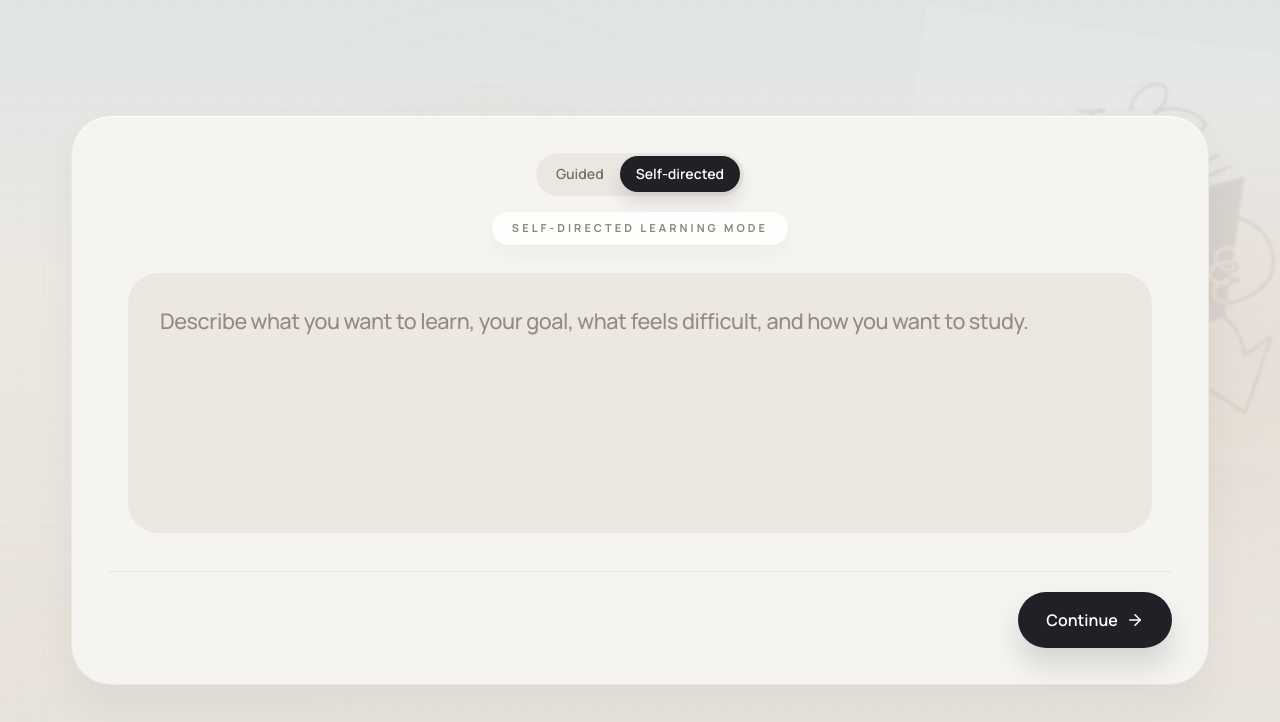
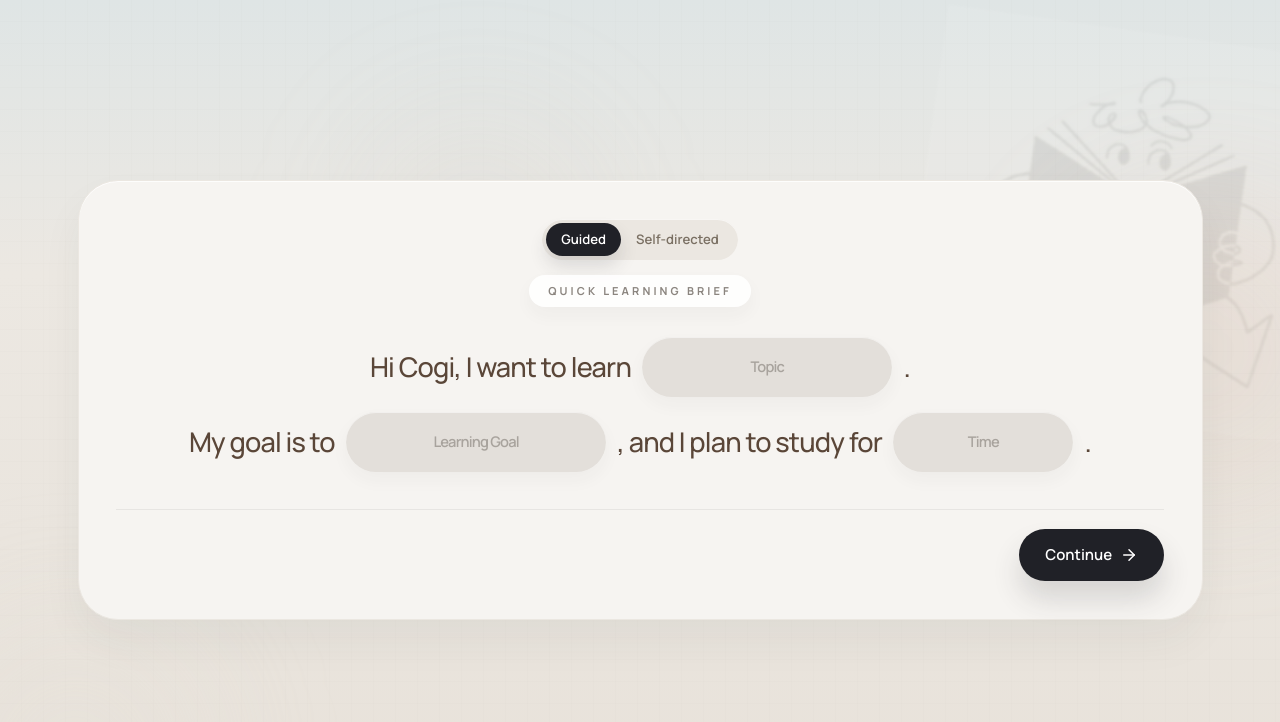
Before and after one commit to Rachel-Gui/figmabuild2026, a React (Vite) app: page / in a window 1280 px wide. Shown: the top 722 px of the page. Built offline with nearby package versions, Linux system fonts and the light colour scheme.

Commit message:
Reduce overall UI scale

```diff
--- a/src/app/components/LoginView.tsx
+++ b/src/app/components/LoginView.tsx
@@ -7,7 +7,7 @@ import doodle from '@/assets/c66905e9277bdd045c5911a8ef1f9bc6131f4a00.png';
 
 export const LoginView = () => {
   const navigate = useNavigate();
-  const [mode, setMode] = useState<'guided' | 'self'>('self');
+  const [mode, setMode] = useState<'guided' | 'self'>('guided');
   const [prompt, setPrompt] = useState('');
   const [topic, setTopic] = useState('');
   const [goal, setGoal] = useState('');
@@ -39,15 +39,15 @@ export const LoginView = () => {
         <div className="app-grid absolute inset-0 opacity-30" />
       </div>
 
-      <div className="app-page-frame relative mx-auto flex min-h-[calc(100dvh-2.5rem)] max-w-[min(96vw,84rem)] items-center justify-center">
+      <div className="relative mx-auto flex min-h-[calc(100dvh-2.5rem)] max-w-[min(96vw,84rem)] items-center justify-center">
         <motion.section
           initial={{ opacity: 0, y: 28 }}
           animate={{ opacity: 1, y: 0 }}
           transition={{ duration: 0.55, delay: 0.08 }}
-          className="relative w-full max-w-[min(92vw,74rem)] rounded-[44px] p-3 sm:p-4 lg:p-5"
+          className="relative w-full max-w-[min(92vw,78rem)] rounded-[44px] p-3 sm:p-5 lg:p-6"
         >
-          <div className="rounded-[40px] border border-[#ebe7e1] bg-[#f6f4f1] px-6 py-7 shadow-[0_22px_42px_rgba(49,50,56,0.05),inset_0_1px_0_rgba(255,255,255,0.82)] sm:px-8 sm:py-8 lg:px-9 lg:py-9">
-            <div className="mb-7 flex flex-col items-center gap-4">
+          <div className="rounded-[40px] border border-[#ebe7e1] bg-[#f6f4f1] px-6 py-7 shadow-[0_22px_42px_rgba(49,50,56,0.05),inset_0_1px_0_rgba(255,255,255,0.82)] sm:px-9 sm:py-9 lg:px-10 lg:py-10">
+            <div className="mb-8 flex flex-col items-center gap-4">
               <div className="inline-flex rounded-full bg-[#ebe7e1] p-1 shadow-[inset_0_1px_0_rgba(255,255,255,0.65)]">
                 {[
                   ['guided', 'Guided'],
@@ -79,11 +79,11 @@ export const LoginView = () => {
                   value={prompt}
                   onChange={(e) => setPrompt(e.target.value)}
                   placeholder="Describe what you want to learn, your goal, what feels difficult, and how you want to study."
-                  className="min-h-[220px] w-full resize-none rounded-[30px] bg-[#ece7e1] px-6 py-6 text-[1.15rem] font-medium leading-8 tracking-[-0.02em] text-[#313238] outline-none placeholder:text-[#938b82] sm:min-h-[260px] sm:px-8 sm:py-8 sm:text-[1.35rem]"
+                  className="min-h-[220px] w-full resize-none rounded-[30px] bg-[#ece7e1] px-6 py-6 text-[1.05rem] font-medium leading-8 tracking-[-0.02em] text-[#313238] outline-none placeholder:text-[#938b82] sm:min-h-[260px] sm:px-8 sm:py-8 sm:text-[1.22rem]"
                 />
               </div>
             ) : (
-              <div className="mx-auto max-w-[min(100%,62rem)] text-center text-[clamp(1.25rem,1.05rem+0.8vw,1.9rem)] font-medium leading-[1.38] tracking-[-0.03em] text-[#5a4638]">
+              <div className="mx-auto max-w-[min(100%,66rem)] text-center text-[clamp(1.22rem,1rem+0.95vw,1.95rem)] font-medium leading-[1.38] tracking-[-0.03em] text-[#5a4638]">
                 <div className="flex flex-wrap items-center justify-center gap-x-3 gap-y-3">
                   <span>Hi Cogi, I want to learn</span>
                   <InlineField
@@ -115,7 +115,7 @@ export const LoginView = () => {
               </div>
             )}
 
-            <div className="mt-7 flex justify-end border-t border-[#313238]/8 pt-5 sm:mt-8">
+            <div className="mt-8 flex justify-end border-t border-[#313238]/8 pt-5 sm:mt-10">
               <button
                 onClick={handleNext}
                 className="inline-flex items-center justify-center gap-2 rounded-full bg-[#202127] px-7 py-4 text-base font-semibold text-white shadow-[0_18px_28px_rgba(49,50,56,0.16)] transition hover:bg-[#313238]"
@@ -150,7 +150,7 @@ const InlineField = ({
       value={value}
       onChange={(e) => onChange(e.target.value)}
       placeholder={placeholder}
-      className="w-full bg-transparent text-center text-[0.95rem] font-semibold text-[#313238] outline-none placeholder:text-[#a8a39d] sm:text-[1.05rem]"
+      className="w-full bg-transparent text-center text-[0.9rem] font-semibold text-[#313238] outline-none placeholder:text-[#a8a39d] sm:text-[0.98rem]"
     />
   </label>
 );
--- a/src/app/components/MainLayout.tsx
+++ b/src/app/components/MainLayout.tsx
@@ -53,7 +53,7 @@ export const MainLayout = () => {
         <div className="app-grid absolute inset-0 opacity-35" />
       </div>
 
-      <div className="app-page-frame relative flex min-h-[100dvh]">
+      <div className="relative flex min-h-[100dvh]">
         <button
           onClick={() => setIsSidebarOpen(true)}
           className="app-frost fixed left-4 top-4 z-40 inline-flex h-12 w-12 items-center justify-center rounded-2xl text-[#313238] lg:hidden"
@@ -71,7 +71,7 @@ export const MainLayout = () => {
 
         <aside
           className={clsx(
-            'app-surface fixed inset-y-4 left-4 z-40 flex h-[calc(100dvh-2rem)] flex-col overflow-hidden rounded-[30px] p-[var(--shell-padding)] transition-all duration-300 lg:static lg:m-4 lg:h-[calc(100dvh-2rem)] lg:self-start lg:translate-x-0',
+            'app-surface fixed inset-y-4 left-4 z-40 flex h-[calc(100dvh-2rem)] flex-col overflow-hidden rounded-[30px] p-4 transition-all duration-300 lg:static lg:m-4 lg:h-[calc(100dvh-2rem)] lg:self-start lg:translate-x-0',
             isSidebarCollapsed ? 'w-[92px]' : 'w-[290px]',
             isSidebarOpen ? 'translate-x-0' : '-translate-x-[120%]'
           )}
@@ -88,7 +88,7 @@ export const MainLayout = () => {
               </NavLink>
               {!isSidebarCollapsed && (
                 <>
-                  <h2 className="text-[clamp(1.45rem,1.2rem+0.45vw,1.65rem)] font-semibold leading-tight text-[#313238]">Adaptive Learning Studio</h2>
+                  <h2 className="text-[1.58rem] font-semibold leading-tight text-[#313238]">Adaptive Learning Studio</h2>
                   <p className="mt-2 max-w-[18rem] text-sm leading-6 text-[#7a7063]">
                     A cleaner control center for planning lessons, chatting with AI, and tracking progress.
                   </p>
@@ -145,7 +145,7 @@ export const MainLayout = () => {
                       </div>
                       {!isSidebarCollapsed && (
                         <div>
-                          <div className="text-[0.97rem] font-bold">{item.label}</div>
+                          <div className="text-base font-bold">{item.label}</div>
                           <div
                             className={clsx(
                               'mt-1 text-sm leading-5',
@@ -192,7 +192,7 @@ export const MainLayout = () => {
                     </div>
                     {!isSidebarCollapsed && (
                       <div>
-                        <div className="text-[0.97rem] font-bold">{profileNavItem.label}</div>
+                        <div className="text-base font-bold">{profileNavItem.label}</div>
                         <div
                           className={clsx(
                             'mt-1 text-sm leading-5',
@@ -211,8 +211,8 @@ export const MainLayout = () => {
 
         </aside>
 
-        <div className="flex min-w-0 flex-1 flex-col p-[var(--shell-padding)] pt-20 lg:p-[var(--shell-padding)] lg:pl-0 lg:pt-[var(--shell-padding)]">
-          <main className="min-h-0 flex-1 overflow-hidden rounded-[var(--panel-radius)]">
+        <div className="flex min-w-0 flex-1 flex-col p-4 pt-20 lg:p-4 lg:pl-0 lg:pt-4">
+          <main className="min-h-0 flex-1 overflow-hidden rounded-[34px]">
             <Outlet />
           </main>
         </div>
--- a/src/app/components/QuizView.tsx
+++ b/src/app/components/QuizView.tsx
@@ -139,8 +139,8 @@ export const QuizView = () => {
       animate={{ opacity: 1, y: 0 }}
       className="grid gap-5"
     >
-      <section className="app-surface overflow-hidden rounded-[32px] p-4 sm:p-5">
-        <div className="grid gap-4 xl:grid-cols-[68px_minmax(0,1.1fr)_300px]">
+      <section className="app-surface overflow-hidden rounded-[36px] p-4 sm:p-5">
+        <div className="grid gap-4 xl:grid-cols-[72px_minmax(0,1.1fr)_320px]">
           <aside className="hidden rounded-[28px] bg-[#f7f4ef] p-3 xl:flex xl:flex-col xl:items-center xl:justify-between">
             <div className="space-y-3">
               {dashboardTabs.map((item) => {
@@ -173,7 +173,7 @@ export const QuizView = () => {
           <div className="grid gap-4">
             <div className="flex flex-col gap-3 rounded-[30px] bg-[#f7f4ef] px-5 py-5 sm:flex-row sm:items-center sm:justify-between">
               <div>
-                <div className="text-[clamp(1.65rem,1.45rem+0.6vw,2rem)] font-semibold tracking-[-0.04em] text-[#313238]">Hi, Rachel.</div>
+                <div className="text-[1.75rem] font-semibold tracking-[-0.04em] text-[#313238]">Hi, Rachel.</div>
                 <div className="mt-1 text-sm leading-6 text-[#7a7063]">
                   Here is today&apos;s learning state, with attention, emotion, and anxiety signals in one place.
                 </div>
@@ -206,7 +206,7 @@ export const QuizView = () => {
             )}
 
             <div className="grid gap-4 lg:grid-cols-[minmax(0,1.2fr)_320px]">
-              <section className="relative overflow-hidden rounded-[24px] bg-[#d9d0c3] p-3">
+              <section className="relative overflow-hidden rounded-[26px] bg-[#d9d0c3] p-3">
                 <div className="max-w-[190px]">
                   <div className="text-[12px] font-semibold text-[#313238]">Today&apos;s learning condition</div>
                   <div className="mt-1 text-[12px] leading-4.5 text-[#5f564c]">
@@ -239,7 +239,7 @@ export const QuizView = () => {
                       type="button"
                       onClick={() => setActiveMetric(metric.label)}
                       className={clsx(
-                        'flex min-h-[124px] flex-col rounded-[16px] bg-white/58 px-3 py-3 text-left backdrop-blur-xl transition',
+                        'flex min-h-[118px] flex-col rounded-[16px] bg-white/58 px-3 py-3 text-left backdrop-blur-xl transition',
                         activeMetric === metric.label
                           ? 'ring-2 ring-[#455763]/30'
                           : 'hover:bg-white/70'
@@ -248,7 +248,7 @@ export const QuizView = () => {
                       <div className="text-[11px] font-bold uppercase tracking-[0.16em] text-[#7a7063]">
                         {metric.label}
                       </div>
-                      <div className="mt-1.5 text-[1.05rem] font-semibold leading-none text-[#313238]">{metric.value}</div>
+                      <div className="mt-1.5 text-[1rem] font-semibold leading-none text-[#313238]">{metric.value}</div>
                       <div className="mt-2 min-h-[2.5rem] text-[12px] leading-4.5 text-[#7a7063]">{metric.note}</div>
                       <div className="mt-auto pt-2">
                         <div className="h-1.5 rounded-full bg-white/60">
--- a/src/app/components/WorkspaceView.tsx
+++ b/src/app/components/WorkspaceView.tsx
@@ -407,10 +407,10 @@ export const WorkspaceView = () => {
     <motion.div
       initial={{ opacity: 0, y: 14 }}
       animate={{ opacity: 1, y: 0 }}
-      className="grid h-full min-h-0 items-start gap-4 overflow-hidden xl:grid-cols-[minmax(360px,1fr)_minmax(0,2fr)]"
+      className="grid h-full min-h-0 items-start gap-5 overflow-hidden xl:grid-cols-[minmax(360px,1fr)_minmax(0,2fr)]"
     >
       <div className="flex h-[calc(100dvh-6.5rem)] min-h-0 self-start flex-col gap-3 overflow-hidden">
-        <section className="app-surface relative shrink-0 overflow-hidden rounded-[30px] p-3">
+        <section className="app-surface relative shrink-0 overflow-hidden rounded-[32px] p-3.5">
           <div className="pointer-events-none absolute right-[-1.5rem] top-[-1.5rem] h-20 w-20 rounded-full bg-white/20 blur-2xl" />
           <div className="pointer-events-none absolute inset-0 bg-[linear-gradient(180deg,rgba(190,125,98,0.18)_0%,rgba(208,198,184,0.08)_100%)]" />
           <div className="flex items-start justify-between gap-4">
@@ -429,7 +429,7 @@ export const WorkspaceView = () => {
                 <div className="text-[11px] font-bold uppercase tracking-[0.18em] text-[#7a7063]">
                   Current progress
                 </div>
-                <div className="mt-1 text-[1.55rem] font-semibold leading-none text-[#313238]">
+                <div className="mt-1 text-[1.4rem] font-semibold leading-none text-[#313238]">
                   {progressValue}%
                 </div>
               </div>
@@ -437,7 +437,7 @@ export const WorkspaceView = () => {
                 <div className="text-[11px] font-bold uppercase tracking-[0.18em] text-[#7a7063]">
                   Estimated time
                 </div>
-                <div className="mt-1 text-[1.2rem] font-semibold leading-none text-[#313238]">
+                <div className="mt-1 text-[1.08rem] font-semibold leading-none text-[#313238]">
                   {estimatedTime}
                 </div>
               </div>
@@ -463,7 +463,7 @@ export const WorkspaceView = () => {
           </div>
         </section>
 
-        <section className="app-surface relative flex min-h-0 flex-1 flex-col overflow-hidden rounded-[30px]">
+        <section className="app-surface relative flex min-h-0 flex-1 flex-col overflow-hidden rounded-[32px]">
           <img
             src={doodle}
             alt=""
@@ -474,7 +474,7 @@ export const WorkspaceView = () => {
             <div className="text-xs font-bold uppercase tracking-[0.22em] text-[#7a7063]">
               Live conversation
             </div>
-            <h2 className="mt-2 text-[1.55rem] font-semibold text-[#313238]">Learning workspace</h2>
+            <h2 className="mt-2 text-[1.72rem] font-semibold text-[#313238]">Learning workspace</h2>
             <p className="mt-2 text-sm leading-6 text-[#7a7063]">
               This area is only for questions, follow-ups, and clarification.
             </p>
@@ -619,7 +619,7 @@ export const WorkspaceView = () => {
         </section>
       </div>
 
-      <section className="app-surface relative flex h-[calc(100dvh-6.5rem)] min-h-0 self-start flex-col overflow-hidden rounded-[30px]">
+      <section className="app-surface relative flex h-[calc(100dvh-6.5rem)] min-h-0 self-start flex-col overflow-hidden rounded-[32px]">
         <img
           src={doodle}
           alt=""
--- a/src/styles/theme.css
+++ b/src/styles/theme.css
@@ -1,10 +1,7 @@
 @custom-variant dark (&:is(.dark *));
 
 :root {
-  --font-size: 16px;
-  --page-max-width: 1720px;
-  --shell-padding: clamp(14px, 1.2vw, 20px);
-  --panel-radius: clamp(26px, 2vw, 34px);
+  --font-size: 15px;
   --background: #ece9e4;
   --foreground: #313238;
   --card: rgba(243, 239, 232, 0.92);
@@ -153,8 +150,6 @@
     font-size: var(--font-size);
     min-height: 100%;
     height: 100%;
-    -webkit-text-size-adjust: 100%;
-    text-size-adjust: 100%;
   }
 
   body,
@@ -235,11 +230,6 @@
 }
 
 @layer utilities {
-  .app-page-frame {
-    width: min(100%, var(--page-max-width));
-    margin-inline: auto;
-  }
-
   .app-surface {
     background: rgba(245, 242, 236, 0.9);
     backdrop-filter: blur(10px);
```
